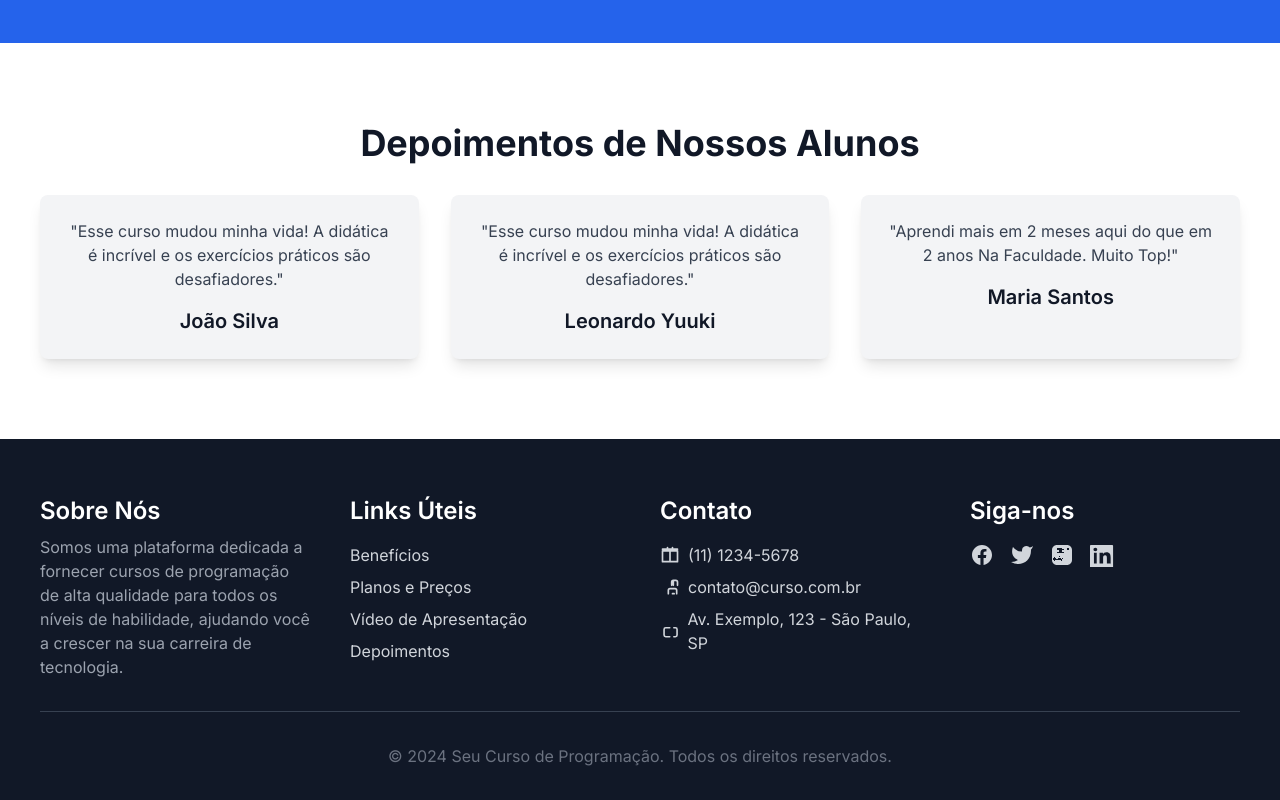
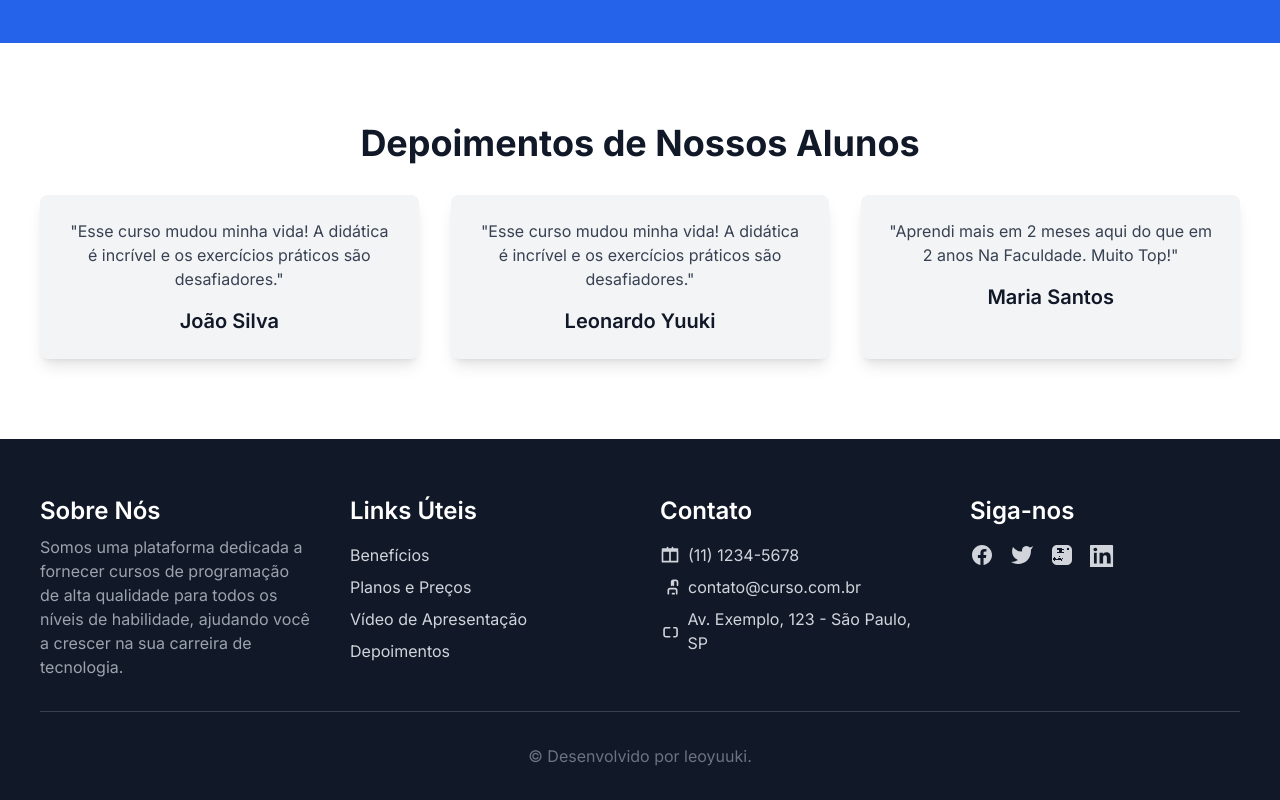
Before and after one commit to leoleoyuuki/MercadoPago, a Next.js app: page / in a window 1280 px wide. Shown: the part 1701-2501 px from the top of the page. Built offline with nearby package versions, Linux system fonts and the light colour scheme; no server answers; what @mercadopago/sdk-react would draw is missing.

Commit message:
chore: Update next.js dependency to version 14.2.13 and add developer attribution to footer

```diff
--- a/package.json
+++ b/package.json
@@ -15,7 +15,7 @@
     "express": "^4.19.2",
     "firebase": "^10.13.0",
     "mercadopago": "^2.0.11",
-    "next": "14.2.5",
+    "next": "^14.2.13",
     "react": "^18",
     "react-bootstrap": "^2.10.4",
     "react-dom": "^18"
--- a/src/app/page.js
+++ b/src/app/page.js
@@ -613,7 +613,7 @@ const PaymentScreen = () => {
 
         <div className="mt-8 border-t border-gray-700 pt-8 text-center">
           <p className="text-gray-500">
-            © 2024 Seu Curso de Programação. Todos os direitos reservados.
+            &copy; Desenvolvido por <a href="https://github.com/leoleoyuuki" target="_blank">leoyuuki</a>.
           </p>
         </div>
       </footer>
```
Also changed, not shown: 1 other file (tests, documents, lock files or other folders).
